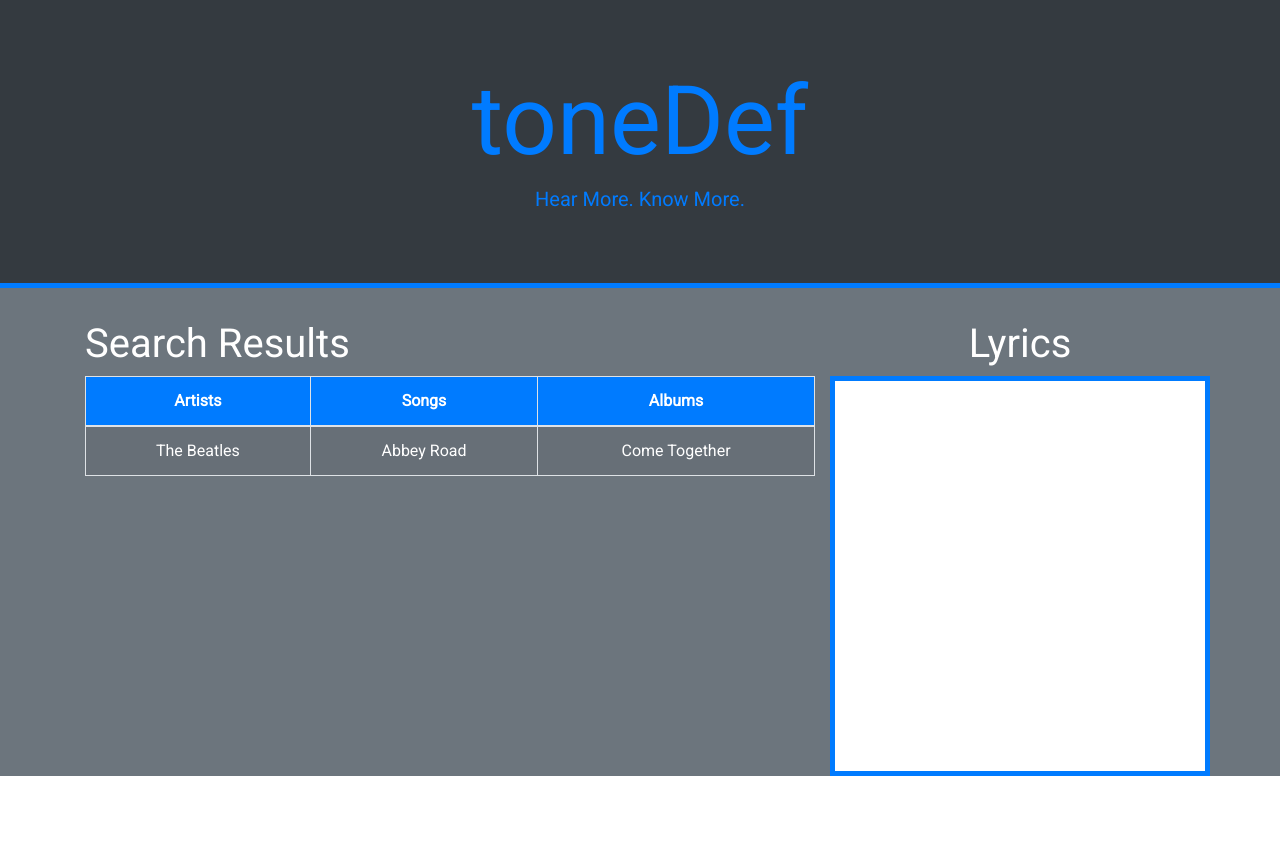
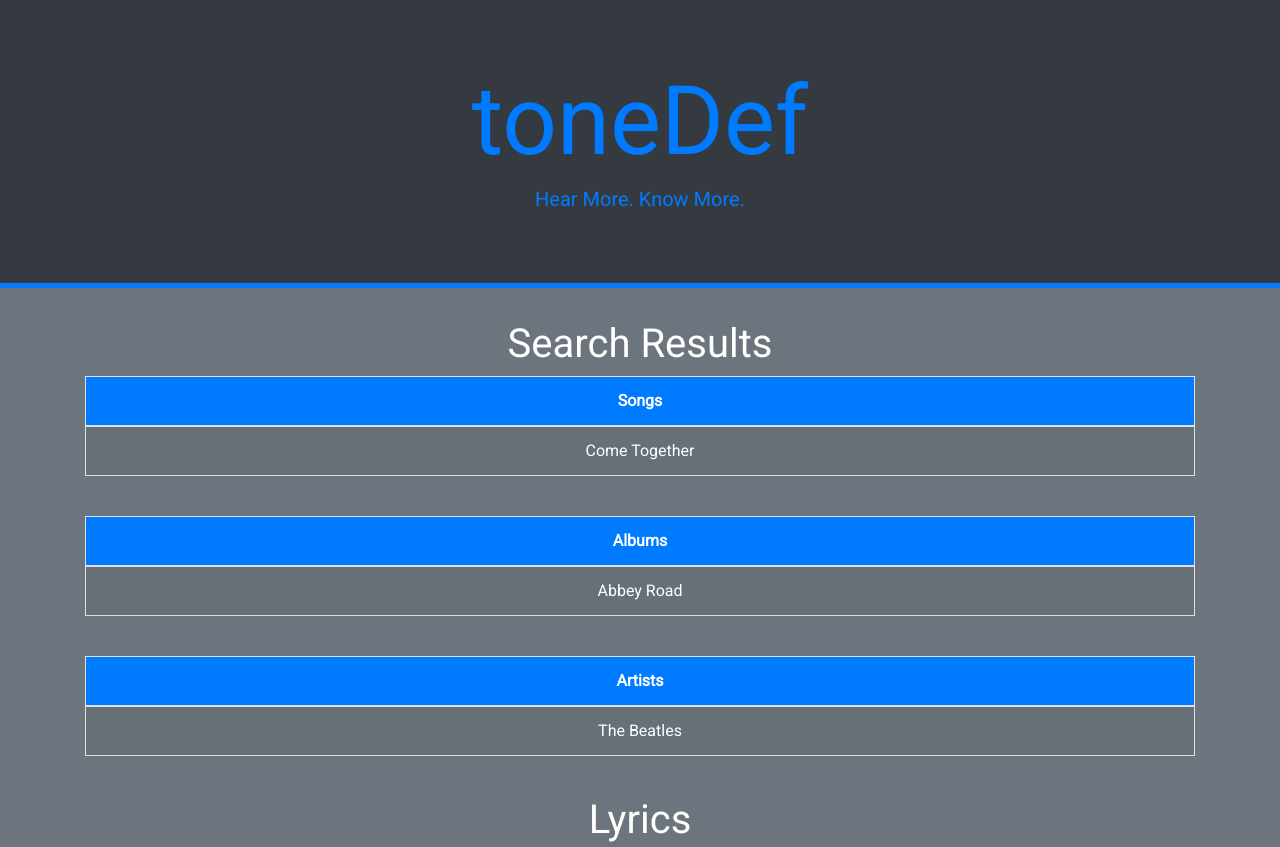
Before and after one commit to Jonorlowski1/Project-1, a plain HTML site: page index.html in a window 1280 px wide. Shown: the top 847 px of the page. Before the commit the page ends 800 px from the top, so only its background shows below. Drawn offline with nearby package versions, Linux system fonts and the light colour scheme.

Commit message:
created three sperate tables, lyrics on bottom of page

```diff
--- a/index.html
+++ b/index.html
@@ -10,8 +10,8 @@
   <link href="https://fonts.googleapis.com/css?family=Roboto" rel="stylesheet">
   <script src="https://code.jquery.com/jquery-3.3.1.js" integrity="sha256-2Kok7MbOyxpgUVvAk/HJ2jigOSYS2auK4Pfzbm7uH60="
     crossorigin="anonymous"></script>
-  <link rel="stylesheet" href="https://stackpath.bootstrapcdn.com/bootstrap/4.3.1/css/bootstrap.min.css" integrity="sha384-ggOyR0iXCbMQv3Xipma34MD+dH/1fQ784/j6cY/iJTQUOhcWr7x9JvoRxT2MZw1T"
-    crossorigin="anonymous">
+  <link rel="stylesheet" href="https://stackpath.bootstrapcdn.com/bootstrap/4.3.1/css/bootstrap.min.css"
+    integrity="sha384-ggOyR0iXCbMQv3Xipma34MD+dH/1fQ784/j6cY/iJTQUOhcWr7x9JvoRxT2MZw1T" crossorigin="anonymous">
   <link rel="stylesheet" href="./assets/css/toneDef.css">
 </head>
 
@@ -24,37 +24,78 @@
     </div>
 
     <div class="container">
-      <div class="row text-white">
-        <div class="col-md-4">
+      <div class="row text-white text-center">
+        <div class="col-12">
           <h1>Search Results</h1>
-        </div>
-        <div class="col-md-4 offset-4 text-center">
-          <h1>Lyrics</h1>
         </div>
       </div>
       <!--results header row ends here-->
 
       <div class="row">
-        <div class="col-md-8">
+        <div class="col-12">
+
           <table class="table table-striped table-bordered text-center">
             <thead class="thead font-weight-bold bg-primary text-white">
               <tr>
-                <th scope="col" colspan="2">Artists</th>
-                <th scope="col" colspan="3">Songs</th>
-                <th scope="col" colspan="3">Albums</th>
+                <th scope="col" colspan="4">Songs</th>
               </tr>
             </thead>
-            <!--Put div.rows between each row?-->
+            <tbody class="text-white">
+              <tr>
+                <td colspan="2">Come Together</td>
+              </tr>
+            </tbody>
+          </table>
+          <br>
+          <table class="table table-striped table-bordered text-center">
+            <thead class="thead font-weight-bold bg-primary text-white">
+              <tr>
+                <th scope="col" colspan="4">Albums</th>
+              </tr>
+            </thead>
+            <tbody class="text-white">
+              <tr>
+                <td colspan="2">Abbey Road</td>
+              </tr>
+            </tbody>
+          </table>
+          <br>
+          <table class="table table-striped table-bordered text-center">
+            <thead class="thead font-weight-bold bg-primary text-white">
+              <tr>
+                <th scope="col" colspan="4">Artists</th>
+              </tr>
+            </thead>
             <tbody class="text-white">
               <tr>
                 <td colspan="2">The Beatles</td>
+              </tr>
+            </tbody>
+          </table>
+          <br>
+
+
+
+          <!-- <table class="table table-striped table-bordered text-center">
+            <thead class="thead font-weight-bold bg-primary text-white">
+              <tr>
+                <th scope="col" colspan="4">Songs</th>
+                <th scope="col" colspan="4">Albums</th>
+              </tr>
+            </thead>
+            <tbody class="text-white">
+              <tr>
                 <td colspan="3">Abbey Road</td>
                 <td colspan="3">Come Together</td>
               </tr>
             </tbody>
-          </table>
+          </table> -->
+          <div class="col-4 offset-4 text-center text-white">
+            <h1>Lyrics</h1>
+          </div>
+
         </div>
-          <div class="col-md-4 text-center bg-white" id="lyrics-div">
+        <div class="col-12 text-center bg-white" id="lyrics-div">
         </div>
       </div>
     </div>
```
